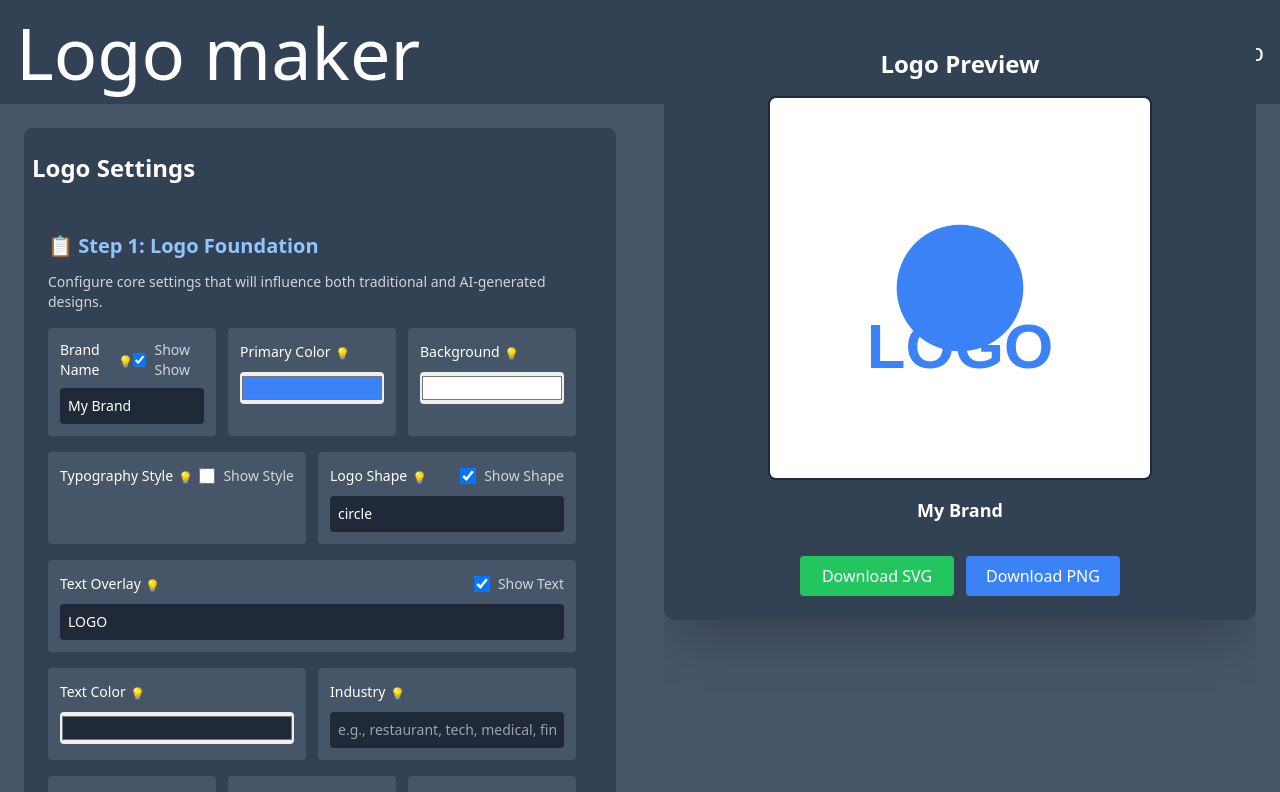
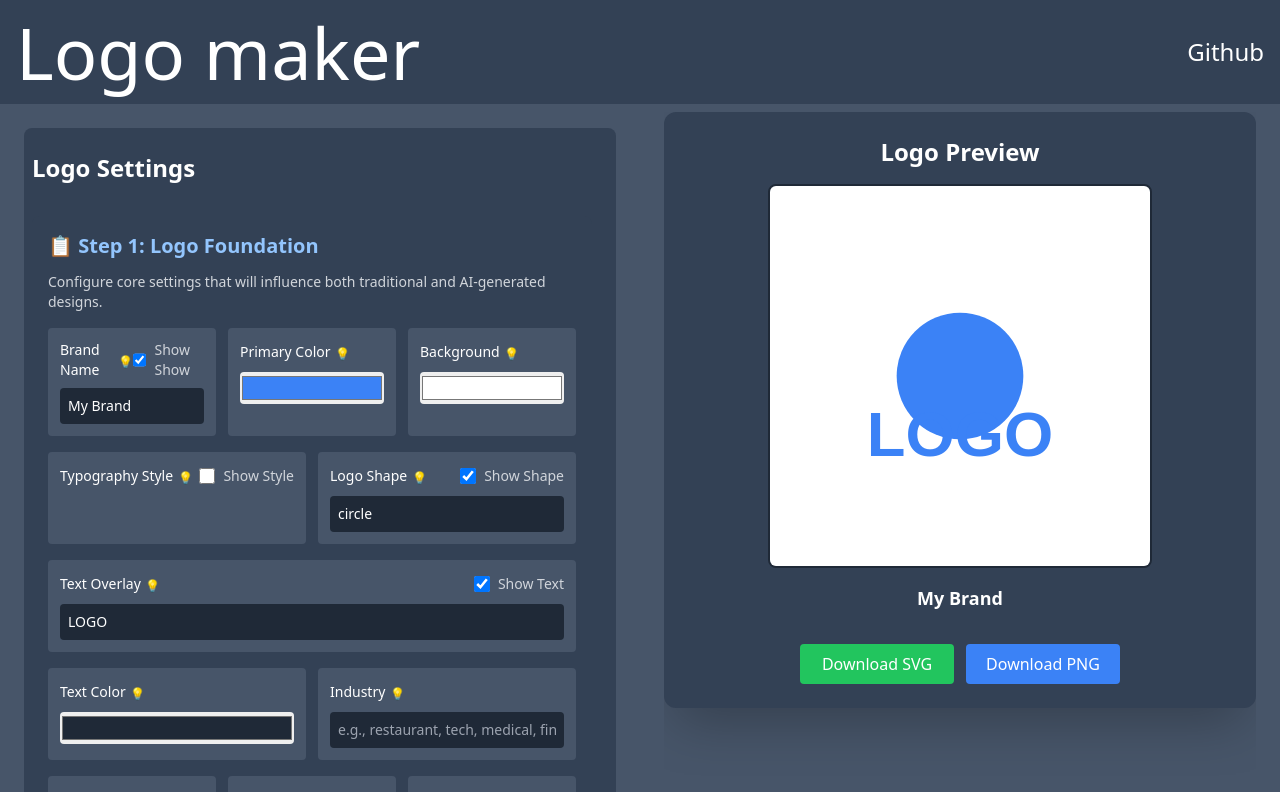
Before and after one commit to ChrisForti/react-logo-maker, a React (Vite) app: page / in a window 1280 px wide. Shown: the top 792 px of the page. Built offline with nearby package versions, Linux system fonts and the light colour scheme.

Commit message:
Fix logo preview bleeding into header by adjusting top spacing

```diff
--- a/src/index.css
+++ b/src/index.css
@@ -16,10 +16,10 @@ html {
 /* Fixed positioning for half-screen preview */
 .fixed-preview {
   position: fixed;
-  top: 1.5rem;
+  top: 7rem;
   right: 1.5rem;
   width: calc(50vw - 3rem);
-  height: calc(100vh - 3rem);
+  height: calc(100vh - 8.5rem);
   overflow-y: auto;
   z-index: 20;
 }
```
